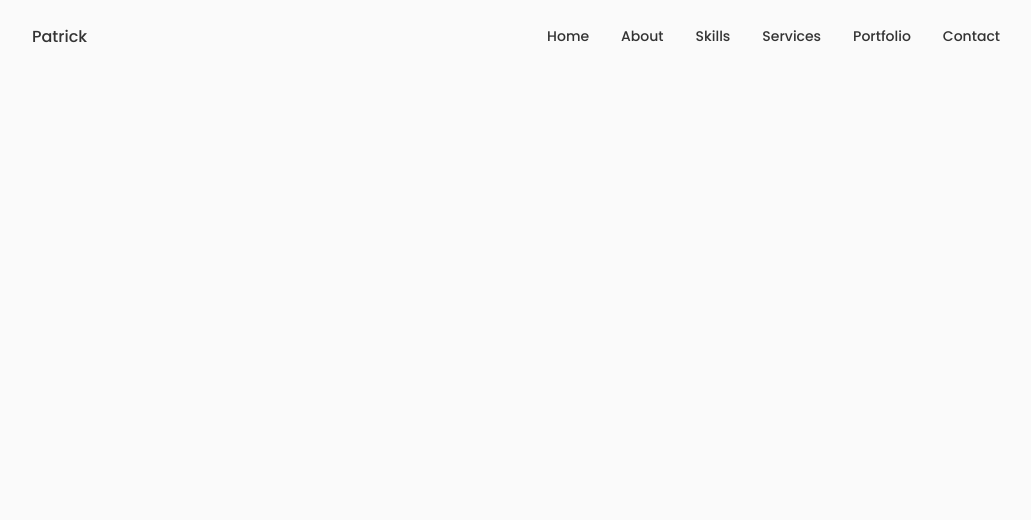
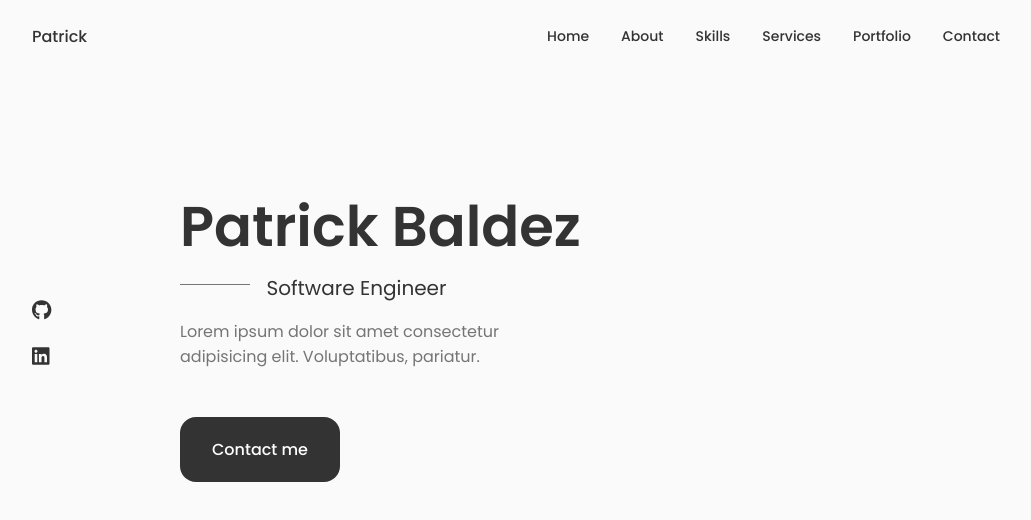
Before and after one commit to BaldezPatrick/Portfolio, a React (Create React App) app: page / in a window 1280 px wide. Shown: the top 520 px of the page, without its empty margins (124-1155 px from the left). Built offline with nearby package versions, Linux system fonts and the light colour scheme.

Commit message:
Import to use in App component.

```diff
--- a/src/App.js
+++ b/src/App.js
@@ -2,11 +2,15 @@ import React from 'react'
 import './App.css'
 import { Routes, Route } from 'react-router-dom'
 import Header from './components/Header/Header'
+import Home from './components/Home/Home';
 
 function App() {
   return (
     <>
       <Header />
+      <main className='main'>
+        <Home />
+      </main>
     </>
   )
 }
```
